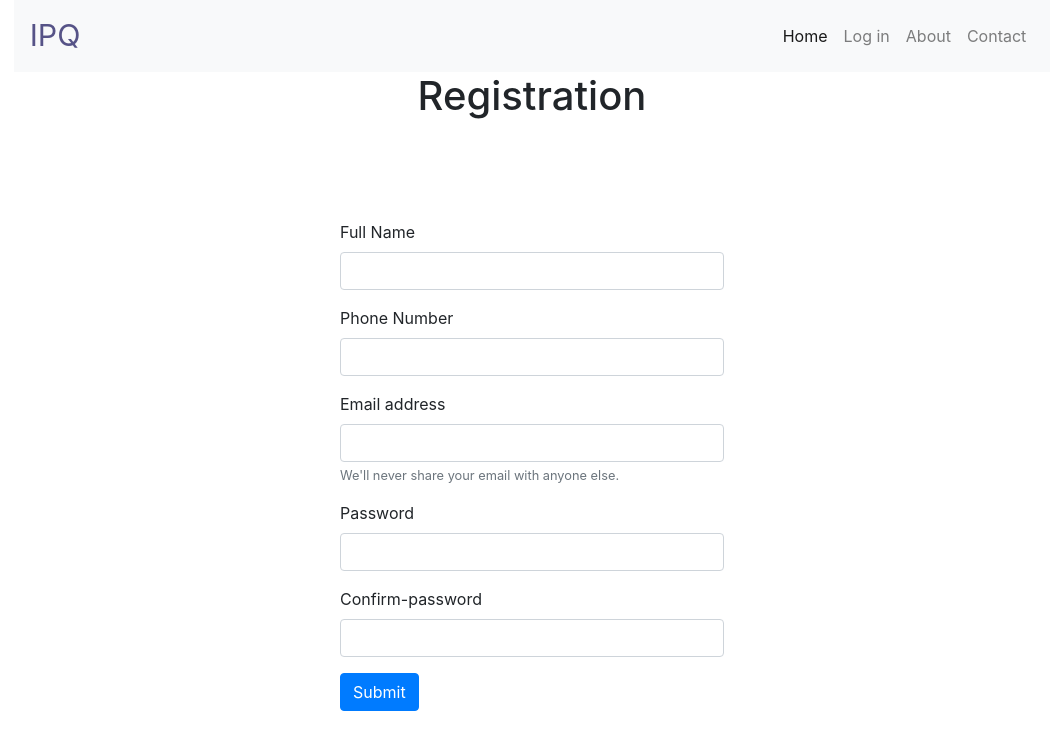
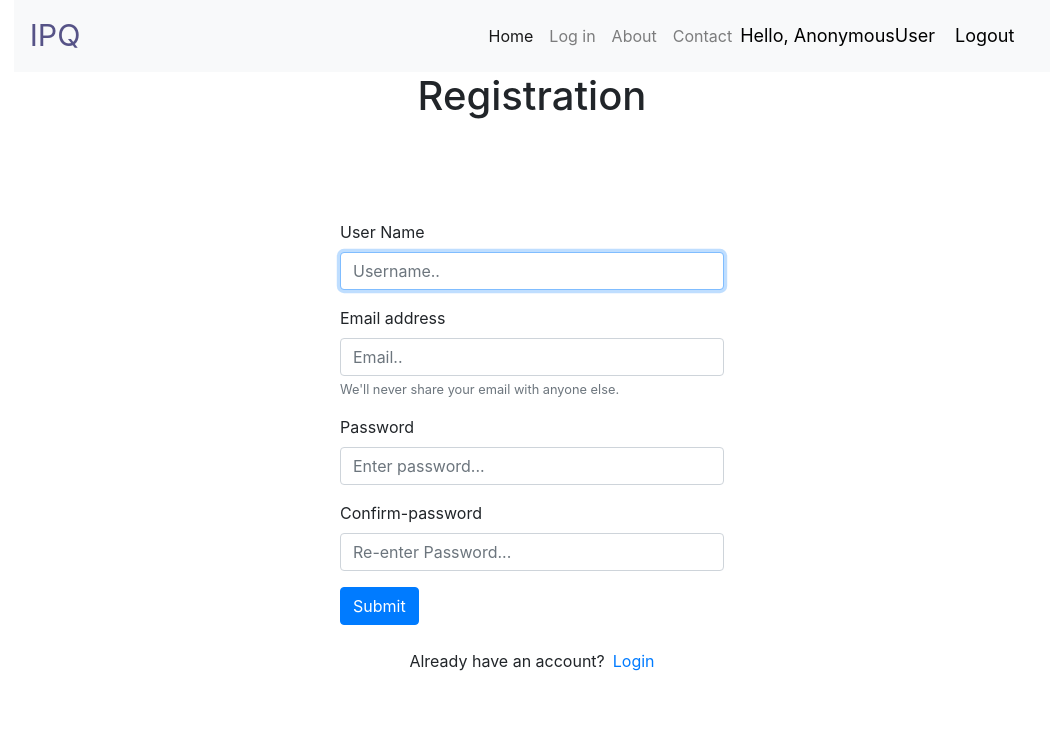
Before and after one commit to Munna1740/test-project, a Django app: page /registration/ in a window 1280 px wide. Shown: the top 750 px of the page, without its empty margins (108-1165 px from the left). Run offline with Django 3.2, Linux system fonts and the light colour scheme; some libraries are stand-ins or nearby versions.

Commit message:
user authentication done

```diff
--- a/server-side/Interview_Preparation_System/static/css/main.css
+++ b/server-side/Interview_Preparation_System/static/css/main.css
@@ -137,3 +137,9 @@
 .question-container{
     margin-top: 50px;
 }
+
+.hello-msg{
+    font-size: 18px;
+    color: black;
+    margin-right: 20px;
+}
--- a/server-side/Interview_Preparation_System/templates/index.html
+++ b/server-side/Interview_Preparation_System/templates/index.html
@@ -13,11 +13,11 @@
                 <h1>Welcome to <strong class="brand-name">Interview Preparation System</strong></h1>
                 <h2 class="my-3">Prepare yourself for your destination...</h2>
                 <div class="mt-3">
-                    <button class="btn btn-primary" onclick="location.href='/home'" class="btn-get-started">Get Started</button>
+                    <button class="btn btn-primary" onclick="location.href='/login'" class="btn-get-started">Get Started</button>
                 </div>
             </div>
             <div class="col-lg-6 order-1 order-lg-2 header-img">
-                <img src="{% static 'images/interview1.png' %}" alt="home" class="img-fluid animated"/>
+                <img src="{% static 'images/ipq5.png' %}" alt="home" class="img-fluid animated"/>
             </div>
             </div>
 </div>
--- a/server-side/Interview_Preparation_System/templates/nav.html
+++ b/server-side/Interview_Preparation_System/templates/nav.html
@@ -39,6 +39,8 @@
                  </li>
                </ul>
              </div>
+              <span class="hello-msg">Hello, {{request.user}}</span>
+              <span ><a  class="hello-msg" href="{% url 'logout' %}">Logout</a></span>
            </nav>
          </div>
         </div>
--- a/server-side/Interview_Preparation_System/templates/registration.html
+++ b/server-side/Interview_Preparation_System/templates/registration.html
@@ -6,34 +6,58 @@
     <div>
         <h1 class="h1">Registration</h1>
         <div class="login">
-        <form>
+        <form method="POST" action="">
+            {% csrf_token %}
         <div class="form-group">
-                <label for="exampleInputPassword1">Full Name</label>
-                <input type="text" class="form-control" id="exampleInputPassword1"/>
+                <label for="exampleInputPassword1">User Name</label>
+                {{form.username}}
             </div>
             <div class="form-group">
-                <label for="exampleInputPassword1">Phone Number</label>
-                <input type="text" class="form-control" id="exampleInputPassword1"/>
-            </div>
-
-            <div class="form-group">
                 <label for="exampleInputEmail1">Email address</label>
-                <input type="email" class="form-control" id="exampleInputEmail1" aria-describedby="emailHelp"/>
+               {{form.email}}
                 <small id="emailHelp" class="form-text text-muted">We'll never share your email with anyone else.</small>
             </div>
             <div class="form-group">
                 <label for="exampleInputPassword1">Password</label>
-                <input type="password" class="form-control" id="exampleInputPassword1"/>
+                {{form.password1}}
             </div>
             <div class="form-group">
                 <label for="exampleInputPassword1">Confirm-password</label>
-                <input type="password" class="form-control" id="exampleInputPassword1"/>
+                {{form.password2}}
             </div>
             <button type="submit" class="btn btn-primary submitBtn">Submit</button>
             </form>
 
+            {{form.errors}}
+
+            <div class="mt-4">
+                <div class="d-flex justify-content-center links">
+                    Already have an account? <a href="{% url 'login' %}" class="ml-2">Login</a>
+                </div>
+            </div>
+
         </div>
     </div>
 
+
+
+	<script>
+						/* Because i didnt set placeholder values in forms.py they will be set here using vanilla Javascript
+		//We start indexing at one because CSRF_token is considered and input field
+		 */
+
+		//Query All input fields
+		var form_fields = document.getElementsByTagName('input')
+		form_fields[1].placeholder='Username..';
+		form_fields[2].placeholder='Email..';
+		form_fields[3].placeholder='Enter password...';
+		form_fields[4].placeholder='Re-enter Password...';
+
+
+		for (var field in form_fields){
+			form_fields[field].className += ' form-control'
+		}
+	</script>
+
 </body>
 {% endblock %}
--- /dev/null
+++ b/server-side/Interview_Preparation_System/user/forms.py
@@ -0,0 +1,11 @@
+from django.forms import ModelForm
+from django.contrib.auth.forms import UserCreationForm
+from django.contrib.auth.models import User
+from django import forms
+
+
+
+class CreateUserForm(UserCreationForm):
+	class Meta:
+		model = User
+		fields = ['username', 'email', 'password1', 'password2']
--- a/server-side/Interview_Preparation_System/user/urls.py
+++ b/server-side/Interview_Preparation_System/user/urls.py
@@ -6,8 +6,9 @@ from django.contrib import admin
 from django.urls import path, include
 
 urlpatterns = [
-    path('login/',views.login, name='login'),
+    path('login/',views.user_login, name='login'),
     path('registration/',views.registration, name='registration'),
+    path('logout/', views.logoutUser, name="logout"),
     path('about/',views.about, name='about'),
     path('contact/',views.contact, name='contact'),
 
--- a/server-side/Interview_Preparation_System/user/views.py
+++ b/server-side/Interview_Preparation_System/user/views.py
@@ -1,7 +1,5 @@
 import os
-
 from django.shortcuts import render, redirect
-
 from .models import UserResume
 from .models import UserInfo
 from io import StringIO
@@ -12,15 +10,27 @@ from pdfminer.pdfinterp import PDFResourceManager, PDFPageInterpreter
 from pdfminer.pdfpage import PDFPage
 from pdfminer.pdfparser import PDFParser
 
+from django.http import HttpResponse
+from django.forms import inlineformset_factory
+from django.contrib.auth.forms import UserCreationForm
+
+from django.contrib.auth import authenticate, login, logout
+
+from django.contrib import messages
+from django.contrib.auth.decorators import login_required
+
+from .forms import CreateUserForm
 
 # Create your views here.
 def landingPage(request):
     return render(request, 'index.html')
 
+@login_required(login_url='login')
 def home(request):
     return render(request, 'home.html')
 
 
+@login_required(login_url='login')
 def upload_resume(request):
     if request.method == "POST":
         file = request.FILES['resume_upload']
@@ -124,11 +134,45 @@ def filterWords(word):
 
 
 #user access control
-def login(request):
-    return render(request, 'login.html')
+def user_login(request):
+    if request.user.is_authenticated:
+        return redirect('home')
+    else:
+        if request.method == 'POST':
+            username = request.POST.get('username')
+            password = request.POST.get('password')
+
+            user = authenticate(request, username=username, password=password)
+
+            if user is not None:
+                login(request, user)
+                return redirect('home')
+            else:
+                messages.info(request, 'Username OR password is incorrect')
+
+        context = {}
+    return render(request, 'login.html', context)
 
 def registration(request):
-    return render(request, 'registration.html')
+    if request.user.is_authenticated:
+        return redirect('home')
+    else:
+        form = CreateUserForm()
+        if request.method == 'POST':
+            form = CreateUserForm(request.POST)
+            if form.is_valid():
+                form.save()
+                user = form.cleaned_data.get('username')
+                messages.success(request, 'Account was created for ' + user)
+
+                return redirect('login')
+
+        context = {'form': form}
+    return render(request, 'registration.html', context)
+
+def logoutUser(request):
+	logout(request)
+	return redirect('login')
 
 def about(request):
     return render(request, 'about.html')
```
Also changed, not shown: server-side/Interview_Preparation_System/templates/login.html (+11 -6 lines), server-side/Interview_Preparation_System/db.sqlite3, server-side/Interview_Preparation_System/static/images/ipq1.png (added), server-side/Interview_Preparation_System/static/images/ipq2.png (added), server-side/Interview_Preparation_System/static/images/ipq3.png (added), server-side/Interview_Preparation_System/static/images/ipq4.png (renamed from server-side/Interview_Preparation_System/static/images/interview2.png), server-side/Interview_Preparation_System/static/images/ipq5.png (added), 1 other file.
